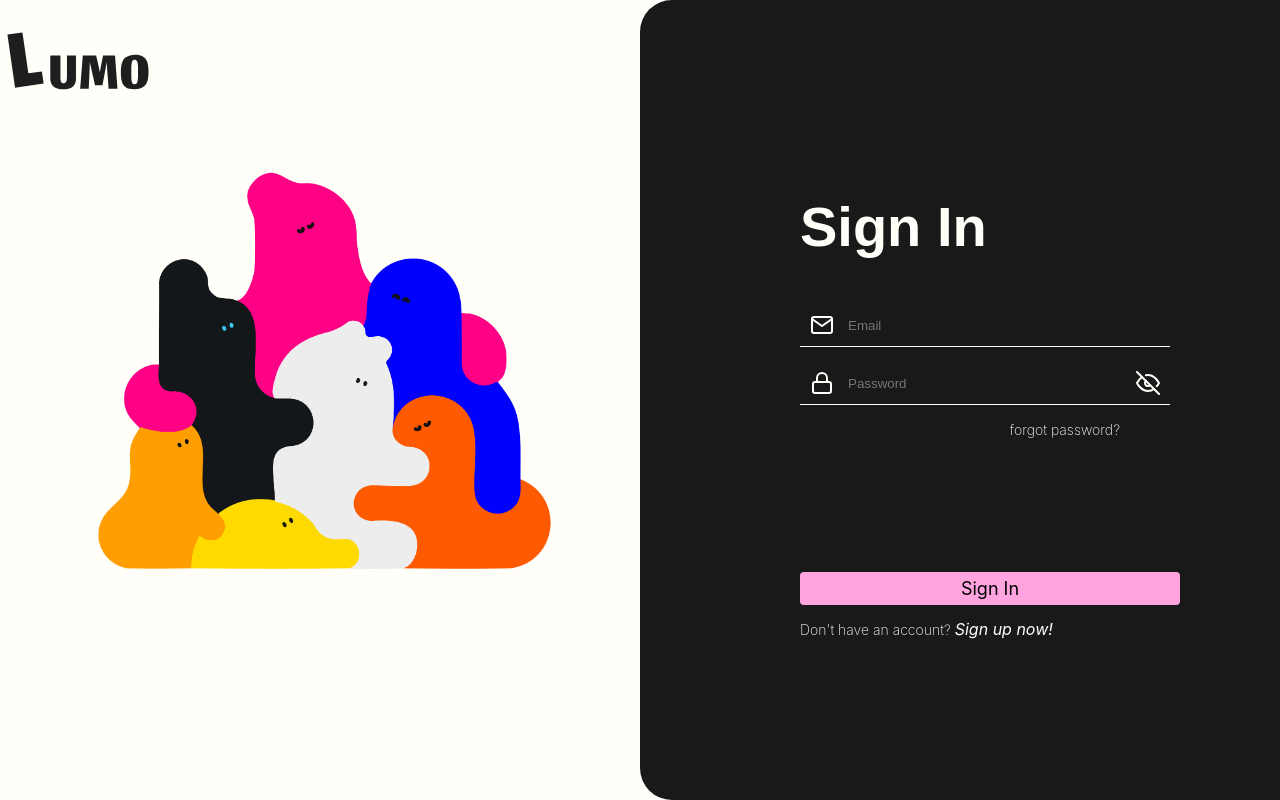
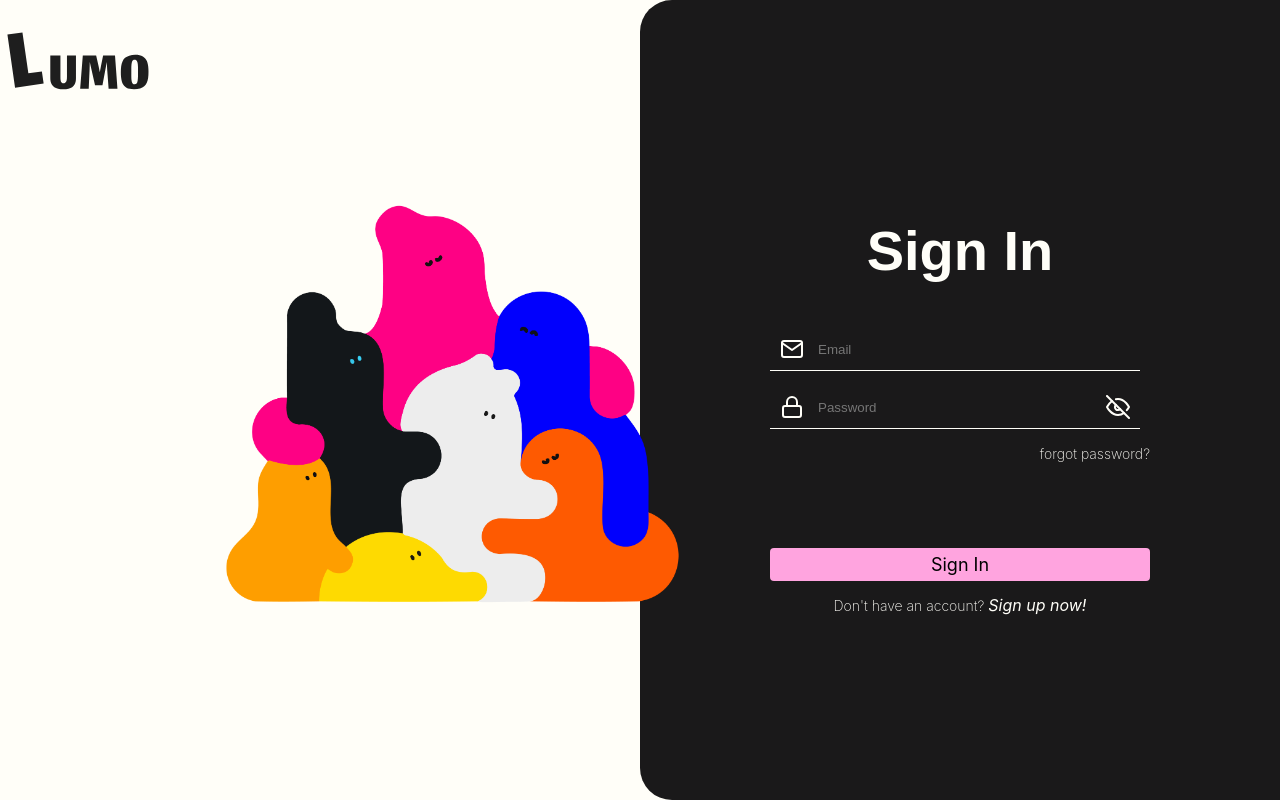
Before and after one commit to KevinLim616/web-assignment-Lumo, a PHP site: page / in a window 1280 px wide. Run offline with PHP 8.4, Linux system fonts and the light colour scheme; some web fonts are replaced.

Commit message:
fixed desktop sign-in style

```diff
--- a/index.php
+++ b/index.php
@@ -77,13 +77,13 @@
             <a href="#" class="link">forgot password?</a>
           </div>
 
-          <input type="submit" value="Sign In" class="button" name="login" />
+          <div class="sign-in-action">
+            <input type="submit" value="Sign In" class="button" name="login" />
+            <p class="link">
+              Don't have an account? <a href="#">Sign up now!</a>
+            </p>
+          </div>
         </form>
-        <div>
-          <p class="link">
-            Don't have an account? <a href="#">Sign up now!</a>
-          </p>
-        </div>
       </div>
     </section>
   </div>
--- a/style/form.css
+++ b/style/form.css
@@ -33,6 +33,7 @@
   flex-direction: column;
   justify-content: space-between;
   height: 300px;
+  width: fit-content;
 }
 
 .input-box .eye {
--- a/style/sign_in.css
+++ b/style/sign_in.css
@@ -11,6 +11,7 @@ body {
   display: flex;
   width: 100%;
   height: 100vh;
+  position: relative;
 }
 
 .left {
@@ -33,10 +34,22 @@ body {
 
 .form-container {
   width: 50%;
+  display: flex;
+  flex-direction: column;
+  align-items: center;
 }
 
 .sign-in-mascot {
   z-index: 100;
+  position: absolute;
+  transform: translateY(-50%);
+  z-index: 100;
+  width: 150%;
+  height: auto;
+  max-width: none;
+  top: 50%;
+  left: 20%;
+  max-width: 100%;
 }
 
 .link {
@@ -48,3 +61,9 @@ body {
   font-style: italic;
   font-weight: normal;
 }
+
+.sign-in-action {
+  display: flex;
+  flex-direction: column;
+  align-items: center;
+}
```
